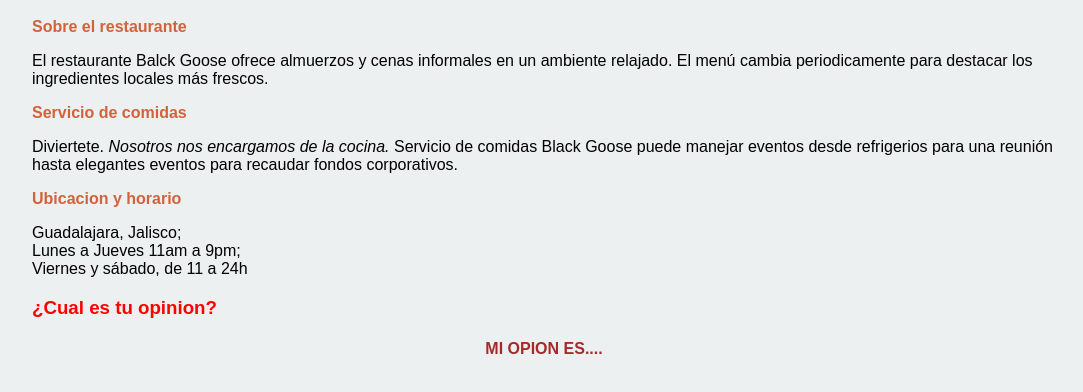
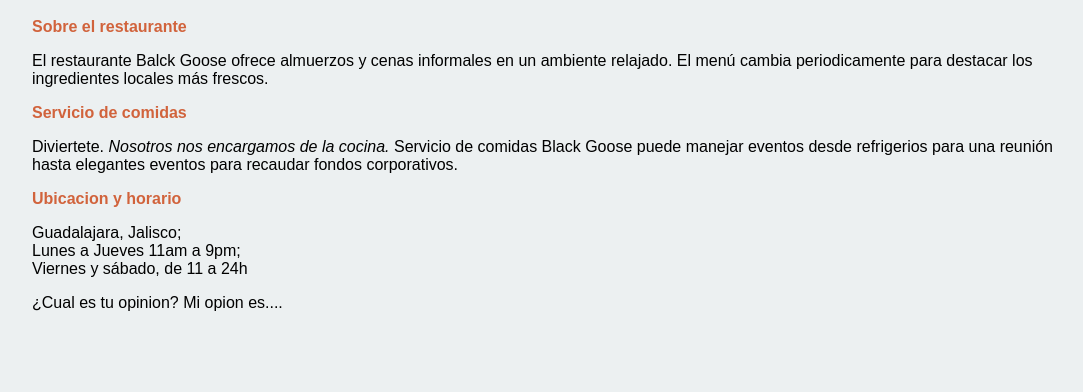
Before and after one commit to CarlosBernal13/prueba-ganso, a plain HTML site: page index.html in a window 1280 px wide. Shown: the part 108-500 px from the top of the page, without its empty margins (96-1179 px from the left). Drawn offline with Linux system fonts and the light colour scheme.

Commit message:
index original

```diff
--- a/index.html
+++ b/index.html
@@ -48,7 +48,7 @@
 
 <h2>Ubicacion y horario</h2>
 <p>Guadalajara, Jalisco; <br>Lunes a Jueves 11am a 9pm; <br>Viernes y sábado, de 11 a 24h</p>
-<h3>¿Cual es tu opinion?</h3>
-<h4>Mi opion es....</h4>
+¿Cual es tu opinion?
+Mi opion es....
 </body>
 </html>
```
